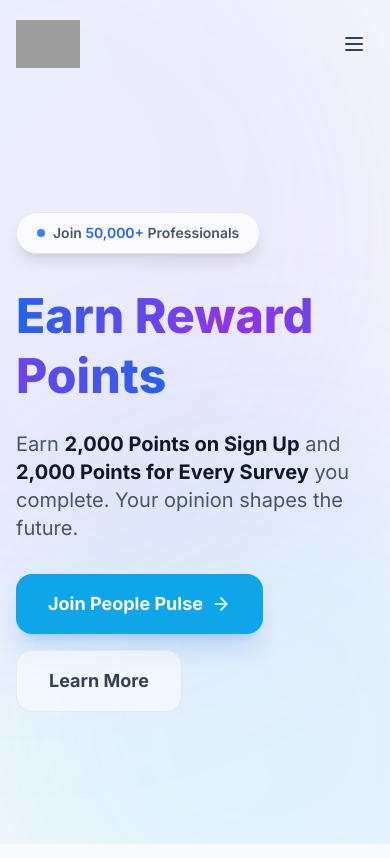
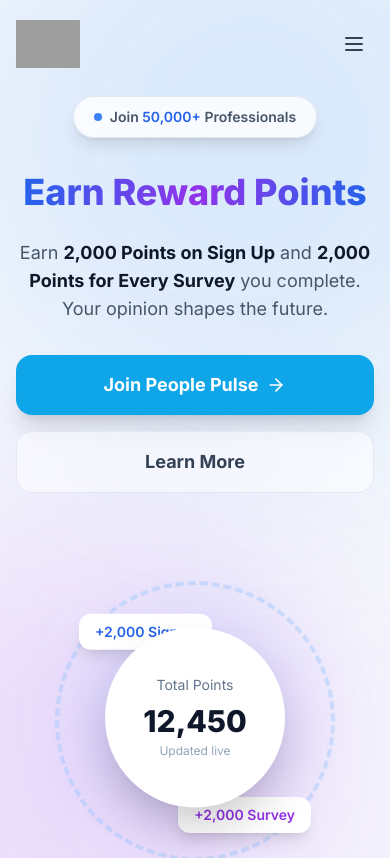
Before and after one commit to pariarul/People-Pulse, a Next.js app: page / in a window 390 px wide. Shown: the top 858 px of the page. Built offline with nearby package versions, Linux system fonts and the light colour scheme; grey boxes are pictures that could not be loaded.

Commit message:
here page small design add it

```diff
--- a/app/layout.js
+++ b/app/layout.js
@@ -73,7 +73,7 @@
     apple: "/people_pulse_logo.png",
   },
 
-  metadataBase: new URL("https://peoplepulse.com"),
+  metadataBase: new URL("https://panelfocus.in"),
 };
 
 export default function RootLayout({ children }) {
--- a/components/Contact.jsx
+++ b/components/Contact.jsx
@@ -1,98 +1,128 @@
 "use client";
 
-import { motion, useTime, useTransform } from "framer-motion";
+import { motion } from "framer-motion";
 import { Send, Zap, Shield, Activity, Globe, Star } from "lucide-react";
 
+const Contact = () => {
+  return (
+    <section
+      id="contact"
+      className="py-20 md:py-28 relative overflow-hidden bg-slate-50/50"
+    >
+      <div className="max-w-7xl mx-auto px-4 sm:px-6 lg:px-8">
+        <div className="grid lg:grid-cols-2 gap-14 items-center">
 
-const Contact = () => {
-  const time = useTime();
-  const rotate = useTransform(time, [0, 40000], [0, 360], { clamp: false });
-
-  return (
-    <section id="contact" className="py-24 relative overflow-hidden bg-slate-50/50">
-      <div className="max-w-7xl mx-auto px-4 sm:px-6 lg:px-8">
-        <div className="grid lg:grid-cols-2 gap-16 items-center">
-
-          {/* Left: Contact Form */}
+          {/* LEFT — FORM */}
           <motion.div
-            initial={{ opacity: 0, x: -50 }}
-            whileInView={{ opacity: 1, x: 0 }}
+            initial={{ opacity: 0, y: 40 }}
+            whileInView={{ opacity: 1, y: 0 }}
             viewport={{ once: true }}
-            className="glass p-8 md:p-10 rounded-3xl shadow-2xl border border-white/50 relative z-10"
+            className="glass p-6 sm:p-8 md:p-10 rounded-3xl shadow-xl border border-white/50"
           >
-            <div className="text-center md:text-left mb-10">
+            <div className="text-center lg:text-left mb-8">
               <div className="inline-flex items-center gap-2 px-3 py-1 rounded-full bg-blue-100 text-blue-600 text-xs font-bold mb-4">
                 <span className="relative flex h-2 w-2">
-                  <span className="animate-ping absolute inline-flex h-full w-full rounded-full bg-blue-400 opacity-75"></span>
-                  <span className="relative inline-flex rounded-full h-2 w-2 bg-blue-500"></span>
+                  <span className="animate-ping absolute inline-flex h-full w-full rounded-full bg-blue-400 opacity-75" />
+                  <span className="relative inline-flex rounded-full h-2 w-2 bg-blue-500" />
                 </span>
                 24/7 Support
               </div>
-              <h2 className="text-4xl font-bold text-slate-900 mb-4">Get in Touch</h2>
-              <p className="text-slate-500 text-lg">
-                Have questions about our panels? Our global team is ready to help you succeed.
+
+              <h2 className="text-3xl sm:text-4xl font-bold text-slate-900 mb-3">
+                Get in Touch
+              </h2>
+              <p className="text-slate-500 text-base sm:text-lg">
+                Our global team is always ready to help you.
               </p>
             </div>
 
-            <form className="space-y-6">
-              <div className="grid md:grid-cols-2 gap-6">
-                <div className="space-y-2">
-                  <label className="text-sm font-medium text-slate-700">First Name</label>
-                  <input type="text" className="w-full px-4 py-3 rounded-xl bg-slate-50 border border-slate-200 focus:border-primary focus:ring-2 focus:ring-primary/20 outline-none transition-all" placeholder="John" />
-                </div>
-                <div className="space-y-2">
-                  <label className="text-sm font-medium text-slate-700">Last Name</label>
-                  <input type="text" className="w-full px-4 py-3 rounded-xl bg-slate-50 border border-slate-200 focus:border-primary focus:ring-2 focus:ring-primary/20 outline-none transition-all" placeholder="Doe" />
-                </div>
+            <form className="space-y-5">
+              <div className="grid sm:grid-cols-2 gap-5">
+                <input
+                  type="text"
+                  placeholder="First Name"
+                  className="input-style"
+                />
+                <input
+                  type="text"
+                  placeholder="Last Name"
+                  className="input-style"
+                />
               </div>
-              <div className="space-y-2">
-                <label className="text-sm font-medium text-slate-700">Email Address</label>
-                <input type="email" className="w-full px-4 py-3 rounded-xl bg-slate-50 border border-slate-200 focus:border-primary focus:ring-2 focus:ring-primary/20 outline-none transition-all" placeholder="john@example.com" />
-              </div>
-              <div className="space-y-2">
-                <label className="text-sm font-medium text-slate-700">Message</label>
-                <textarea rows={4} className="w-full px-4 py-3 rounded-xl bg-slate-50 border border-slate-200 focus:border-primary focus:ring-2 focus:ring-primary/20 outline-none transition-all resize-none" placeholder="How can we help you?" />
-              </div>
-              <button className="w-full py-4 bg-primary text-white font-bold rounded-xl shadow-lg shadow-blue-500/25 hover:shadow-xl hover:bg-blue-600 hover:scale-[1.02] active:scale-[0.98] transition-all flex items-center justify-center gap-2 group">
+
+              <input
+                type="email"
+                placeholder="Email Address"
+                className="input-style"
+              />
+
+              <textarea
+                rows={4}
+                placeholder="How can we help you?"
+                className="input-style resize-none"
+              />
+
+              <button className="w-full py-4 rounded-xl bg-blue-600 text-white font-bold flex items-center justify-center gap-2 hover:bg-blue-700 transition active:scale-95">
                 Send Message
-                <Send className="w-4 h-4 group-hover:translate-x-1 transition-transform" />
+                <Send className="w-4 h-4" />
               </button>
             </form>
           </motion.div>
 
-          {/* Right: 3D Visuals & Locations */}
-          <div className="relative flex flex-col items-center">
-            {/* 3D Rotating Map Container */}
-            <div className="relative w-[450px] h-[450px] flex items-center justify-center mb-10 perspective-1000">
-              {/* Animated Orbiting Logos */}
+          {/* RIGHT — 3D VISUAL */}
+          <div className="relative flex justify-center lg:justify-end">
+            <div className="relative w-[260px] h-[260px] sm:w-[340px] sm:h-[340px] md:w-[420px] md:h-[420px]">
+
+              {/* Orbit Icons */}
               <div className="absolute inset-0 animate-[spin_20s_linear_infinite]">
-                <div className="absolute top-0 left-1/2 -translate-x-1/2 -translate-y-8 w-16 h-16 bg-white rounded-full shadow-2xl flex items-center justify-center text-blue-600 border border-blue-100">
-                  <Zap className="w-8 h-8 fill-current" />
-                </div>
-                <div className="absolute bottom-0 left-1/2 -translate-x-1/2 translate-y-8 w-16 h-16 bg-white rounded-full shadow-2xl flex items-center justify-center text-indigo-600 border border-indigo-100">
-                  <Shield className="w-8 h-8 fill-current" />
-                </div>
-                <div className="absolute top-1/2 left-0 -translate-x-8 -translate-y-1/2 w-16 h-16 bg-white rounded-full shadow-2xl flex items-center justify-center text-purple-600 border border-purple-100">
-                  <Globe className="w-8 h-8" />
-                </div>
-              </div>
-              <div className="absolute inset-0 animate-[spin_15s_linear_infinite_reverse]">
-                <div className="absolute top-1/2 right-0 translate-x-8 -translate-y-1/2 w-16 h-16 bg-white rounded-full shadow-2xl flex items-center justify-center text-sky-600 border border-sky-100">
-                  <Activity className="w-8 h-8" />
-                </div>
-                <div className="absolute top-0 left-1/2 -translate-x-1/2 -translate-y-8 w-16 h-16 bg-white rounded-full shadow-2xl flex items-center justify-center text-fuchsia-600 border border-fuchsia-100">
-                  <Star className="w-8 h-8 fill-current" />
-                </div>
+                {[Zap, Shield, Globe].map((Icon, i) => (
+                  <div
+                    key={i}
+                    className="absolute top-0 left-1/2 -translate-x-1/2 -translate-y-6 w-12 h-12 sm:w-14 sm:h-14 bg-white rounded-full shadow-lg flex items-center justify-center"
+                    style={{ rotate: `${i * 120}deg` }}
+                  >
+                    <Icon className="w-6 h-6 text-blue-600" />
+                  </div>
+                ))}
               </div>
 
-              {/* Floating Rings */}
-              <div className="absolute inset-0 border border-blue-200/30 rounded-full scale-110 animate-[spin_10s_linear_infinite]" />
-              <div className="absolute inset-0 border border-dashed border-blue-300/20 rounded-full scale-125 animate-[spin_25s_linear_infinite_reverse]" />
+              <div className="absolute inset-0 animate-[spin_15s_linear_infinite_reverse]">
+                {[Activity, Star].map((Icon, i) => (
+                  <div
+                    key={i}
+                    className="absolute top-1/2 right-0 translate-x-6 -translate-y-1/2 w-12 h-12 sm:w-14 sm:h-14 bg-white rounded-full shadow-lg flex items-center justify-center"
+                    style={{ rotate: `${i * 180}deg` }}
+                  >
+                    <Icon className="w-6 h-6 text-purple-600" />
+                  </div>
+                ))}
+              </div>
+
+              {/* Rings */}
+              <div className="absolute inset-0 rounded-full border border-blue-200/30 animate-[spin_10s_linear_infinite]" />
+              <div className="absolute inset-0 rounded-full border border-dashed border-blue-300/20 scale-110 animate-[spin_25s_linear_infinite_reverse]" />
             </div>
           </div>
 
         </div>
       </div>
+
+      {/* Input style helper */}
+      <style jsx>{`
+        .input-style {
+          width: 100%;
+          padding: 0.9rem 1rem;
+          border-radius: 0.75rem;
+          background: #f8fafc;
+          border: 1px solid #e2e8f0;
+          outline: none;
+          transition: all 0.2s ease;
+        }
+        .input-style:focus {
+          border-color: #2563eb;
+          box-shadow: 0 0 0 3px rgba(37, 99, 235, 0.15);
+        }
+      `}</style>
     </section>
   );
 };
--- a/components/Hero.jsx
+++ b/components/Hero.jsx
@@ -1,9 +1,14 @@
 "use client";
 
 import { motion, useScroll, useTransform, useMotionValue } from "framer-motion";
-import { ArrowRight, PieChart, Users } from "lucide-react";
+import { ArrowRight } from "lucide-react";
 import { useRef } from "react";
 import Link from "next/link";
+
+/* -------------------- Helpers -------------------- */
+const isMobile = () =>
+  typeof window !== "undefined" &&
+  window.matchMedia("(max-width: 768px)").matches;
 
 /* -------------------- Magnetic Button -------------------- */
 const MagneticButton = ({ children, className }) => {
@@ -12,12 +17,14 @@
   const ref = useRef(null);
 
   const handleMouse = (e) => {
+    if (isMobile()) return;
+
     const { clientX, clientY } = e;
-    const { height, width, left, top } = ref.current.getBoundingClientRect();
-    const middleX = clientX - (left + width / 2);
-    const middleY = clientY - (top + height / 2);
-    x.set(middleX * 0.2);
-    y.set(middleY * 0.2);
+    const { height, width, left, top } =
+      ref.current.getBoundingClientRect();
+
+    x.set((clientX - (left + width / 2)) * 0.2);
+    y.set((clientY - (top + height / 2)) * 0.2);
   };
 
   const reset = () => {
@@ -31,9 +38,9 @@
       style={{ x, y }}
       onMouseMove={handleMouse}
       onMouseLeave={reset}
-      whileHover={{ scale: 1.1 }}
+      whileHover={!isMobile() ? { scale: 1.1 } : {}}
       whileTap={{ scale: 0.95 }}
-      transition={{ type: "spring", stiffness: 150, damping: 15, mass: 0.1 }}
+      transition={{ type: "spring", stiffness: 150, damping: 15 }}
       className={className}
     >
       {children}
@@ -44,34 +51,34 @@
 /* -------------------- Hero Section -------------------- */
 const Hero = () => {
   const { scrollY } = useScroll();
-  const y1 = useTransform(scrollY, [0, 500], [0, 100]);
-  const y2 = useTransform(scrollY, [0, 500], [0, -100]);
 
-  // 3D Tilt
+  // 3D tilt
   const x = useMotionValue(0);
   const y = useMotionValue(0);
   const rotateX = useTransform(y, [-100, 100], [10, -10]);
   const rotateY = useTransform(x, [-100, 100], [-10, 10]);
 
-  const handleMouseMove = (event) => {
-    const rect = event.currentTarget.getBoundingClientRect();
-    x.set(event.clientX - rect.left - rect.width / 2);
-    y.set(event.clientY - rect.top - rect.height / 2);
+  const handleMouseMove = (e) => {
+    if (isMobile()) return;
+
+    const rect = e.currentTarget.getBoundingClientRect();
+    x.set(e.clientX - rect.left - rect.width / 2);
+    y.set(e.clientY - rect.top - rect.height / 2);
   };
 
   return (
     <section
-      className="relative min-h-screen flex items-center justify-center overflow-hidden pt-20"
       onMouseMove={handleMouseMove}
+      className="relative min-h-screen flex items-center justify-center overflow-hidden pt-24"
     >
-      {/* Background Gradient */}
+      {/* Background */}
       <div className="absolute inset-0 pointer-events-none">
-        <div className="absolute top-[-20%] right-[-10%] w-[800px] h-[800px] bg-gradient-to-br from-blue-400/20 to-purple-500/20 rounded-full blur-[100px] animate-pulse" />
-        <div className="absolute bottom-[-20%] left-[-10%] w-[600px] h-[600px] bg-gradient-to-tr from-cyan-400/20 to-blue-500/20 rounded-full blur-[100px] animate-pulse delay-1000" />
+        <div className="absolute -top-40 -right-40 w-[600px] h-[600px] bg-blue-400/20 rounded-full blur-[120px]" />
+        <div className="absolute -bottom-40 -left-40 w-[500px] h-[500px] bg-purple-500/20 rounded-full blur-[120px]" />
       </div>
 
-      <div className="max-w-7xl mx-auto px-4 sm:px-6 lg:px-8 grid md:grid-cols-2 gap-12 items-center relative z-10 w-full perspective-2000">
-        {/* Left Content */}
+      <div className="max-w-7xl mx-auto px-4 sm:px-6 lg:px-8 grid grid-cols-1 md:grid-cols-2 gap-10 md:gap-12 items-center relative z-10 w-full">
+        {/* LEFT CONTENT */}
         <motion.div
           initial="hidden"
           animate="visible"
@@ -79,6 +86,7 @@
             hidden: { opacity: 0 },
             visible: { opacity: 1, transition: { staggerChildren: 0.1 } },
           }}
+          className="text-center md:text-left"
         >
           {/* Badge */}
           <motion.div
@@ -88,9 +96,9 @@
             }}
             className="inline-flex items-center gap-2 px-5 py-2.5 rounded-full bg-white/80 backdrop-blur-md border border-slate-200 shadow-lg mb-8"
           >
-            <span className="flex h-2 w-2 relative">
-              <span className="animate-ping absolute inline-flex h-full w-full rounded-full bg-blue-400 opacity-75"></span>
-              <span className="relative inline-flex rounded-full h-2 w-2 bg-blue-500"></span>
+            <span className="relative flex h-2 w-2">
+              <span className="animate-ping absolute inline-flex h-full w-full rounded-full bg-blue-400 opacity-75" />
+              <span className="relative inline-flex rounded-full h-2 w-2 bg-blue-500" />
             </span>
             <span className="text-slate-600 font-semibold text-sm">
               Join <span className="text-blue-600">50,000+</span> Professionals
@@ -100,26 +108,26 @@
           {/* Heading */}
           <motion.h1
             variants={{
-              hidden: { y: 100 },
+              hidden: { y: 80 },
               visible: {
                 y: 0,
-                transition: { duration: 0.8, ease: [0.6, 0.01, -0.05, 0.95] },
+                transition: { duration: 0.8 },
               },
             }}
-            className="text-5xl md:text-7xl font-extrabold leading-tight text-slate-900 mb-6"
+            className="text-4xl sm:text-5xl md:text-7xl font-extrabold leading-tight text-slate-900 mb-6"
           >
-            <span className="text-transparent bg-clip-text bg-gradient-to-r from-blue-600 via-purple-600 to-blue-600 bg-300% animate-shimmer">
+            <span className="text-transparent bg-clip-text bg-gradient-to-r from-blue-600 via-purple-600 to-blue-600">
               Earn Reward Points
             </span>
           </motion.h1>
 
-          {/* Points Text */}
+          {/* Description */}
           <motion.p
             variants={{
               hidden: { opacity: 0, y: 20 },
               visible: { opacity: 1, y: 0 },
             }}
-            className="text-xl text-slate-600 mb-8 max-w-lg"
+            className="text-lg sm:text-xl text-slate-600 mb-8 max-w-lg mx-auto md:mx-0"
           >
             Earn{" "}
             <span className="font-bold text-slate-900">
@@ -138,58 +146,56 @@
               hidden: { opacity: 0, y: 20 },
               visible: { opacity: 1, y: 0 },
             }}
-            className="flex flex-col sm:flex-row gap-4"
+            className="flex flex-col sm:flex-row gap-4 justify-center md:justify-start"
           >
             <Link href="/signup">
-              <MagneticButton className="px-8 py-4 bg-primary text-white text-lg font-bold rounded-2xl shadow-xl shadow-blue-500/20 flex items-center justify-center gap-2">
+              <MagneticButton className="w-full sm:w-auto px-8 py-4 bg-primary text-white text-lg font-bold rounded-2xl shadow-xl flex items-center justify-center gap-2">
                 Join People Pulse
                 <ArrowRight className="w-5 h-5" />
               </MagneticButton>
             </Link>
 
             <Link href="/#about">
-              <MagneticButton className="px-8 py-4 bg-white/50 backdrop-blur-sm border border-slate-200 text-slate-700 text-lg font-bold rounded-2xl">
+              <MagneticButton className="w-full sm:w-auto px-8 py-4 bg-white/50 backdrop-blur-sm border border-slate-200 text-slate-700 text-lg font-bold rounded-2xl">
                 Learn More
               </MagneticButton>
             </Link>
           </motion.div>
         </motion.div>
 
-        {/* Right Visual */}
-{/* Right Visual – Animated Points Gauge */}
+        {/* RIGHT VISUAL */}
         <motion.div
+          style={!isMobile() ? { rotateX, rotateY } : {}}
           initial={{ opacity: 0, scale: 0.9 }}
           animate={{ opacity: 1, scale: 1 }}
           transition={{ duration: 0.6 }}
-  className="relative hidden md:flex items-center justify-center"
+          className="flex items-center justify-center mt-12 md:mt-0 scale-[0.85] sm:scale-95 md:scale-100"
         >
-  <div className="relative w-[420px] h-[420px] flex items-center justify-center">
-    {/* Outer Ring */}
+          <div className="relative w-[280px] h-[280px] sm:w-[340px] sm:h-[340px] md:w-[420px] md:h-[420px] flex items-center justify-center">
             <motion.div
               animate={{ rotate: 360 }}
               transition={{ repeat: Infinity, duration: 20, ease: "linear" }}
               className="absolute inset-0 rounded-full border-4 border-dashed border-blue-300/40"
             />
 
-    {/* Inner Glow */}
             <div className="absolute inset-10 rounded-full bg-gradient-to-br from-blue-500/20 to-purple-500/20 blur-2xl" />
 
-    {/* Center Gauge */}
             <motion.div
               animate={{ y: [0, -8, 0] }}
-      transition={{ repeat: Infinity, duration: 4, ease: "easeInOut" }}
-      className="relative z-10 w-[260px] h-[260px] rounded-full bg-white shadow-2xl flex flex-col items-center justify-center"
+              transition={{ repeat: Infinity, duration: 4 }}
+              className="relative z-10 w-[180px] h-[180px] sm:w-[220px] sm:h-[220px] md:w-[260px] md:h-[260px] rounded-full bg-white shadow-2xl flex flex-col items-center justify-center"
             >
               <p className="text-sm text-slate-500">Total Points</p>
-      <p className="text-4xl font-extrabold text-slate-900 mt-2">12,450</p>
+              <p className="text-3xl sm:text-4xl font-extrabold text-slate-900 mt-2">
+                12,450
+              </p>
               <p className="text-xs text-slate-400 mt-1">Updated live</p>
             </motion.div>
 
-    {/* Mini Reward Chips */}
             <motion.div
               animate={{ y: [0, 10, 0] }}
               transition={{ repeat: Infinity, duration: 5 }}
-      className="absolute top-8 left-10 bg-white rounded-xl px-4 py-2 shadow-lg text-sm font-semibold text-blue-600"
+              className="absolute top-6 left-6 bg-white rounded-xl px-4 py-2 shadow-lg text-sm font-semibold text-blue-600"
             >
               +2,000 Signup
             </motion.div>
@@ -197,13 +203,12 @@
             <motion.div
               animate={{ y: [0, -10, 0] }}
               transition={{ repeat: Infinity, duration: 6 }}
-      className="absolute bottom-10 right-8 bg-white rounded-xl px-4 py-2 shadow-lg text-sm font-semibold text-purple-600"
+              className="absolute bottom-6 right-6 bg-white rounded-xl px-4 py-2 shadow-lg text-sm font-semibold text-purple-600"
             >
               +2,000 Survey
             </motion.div>
           </div>
         </motion.div>
-
       </div>
     </section>
   );
```
Lines whose indentation alone changed are shown as unchanged.
